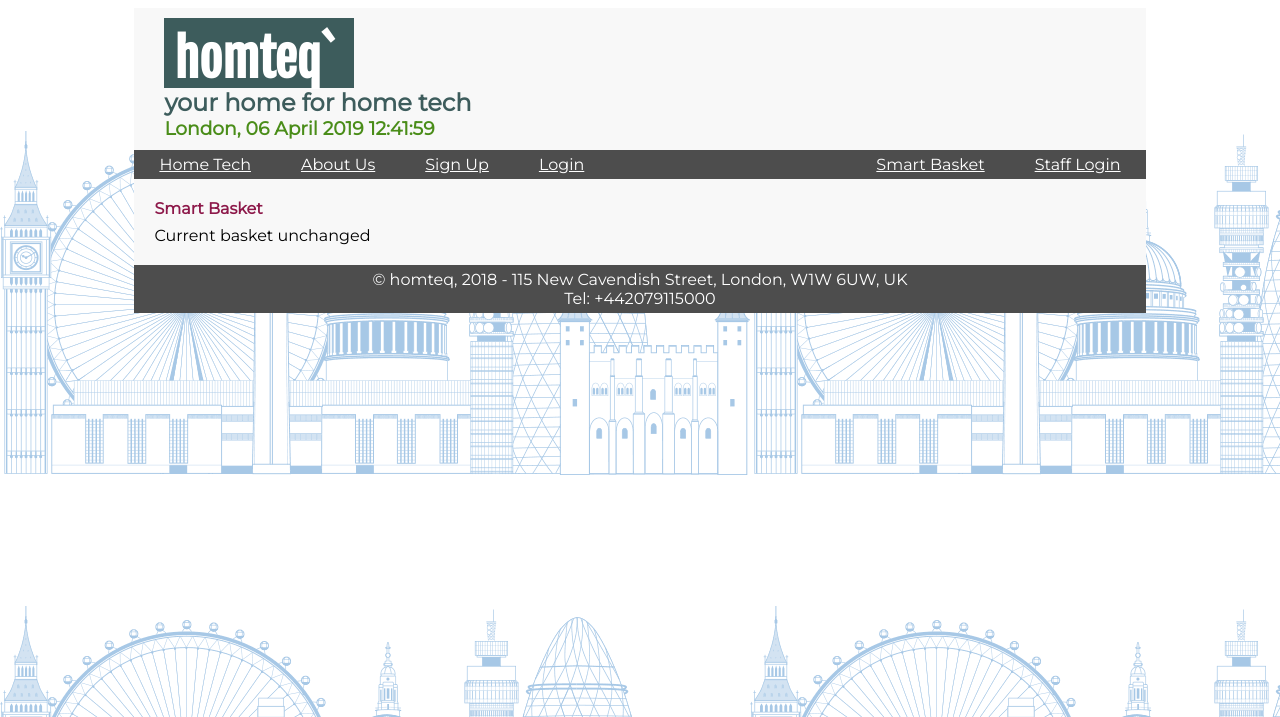
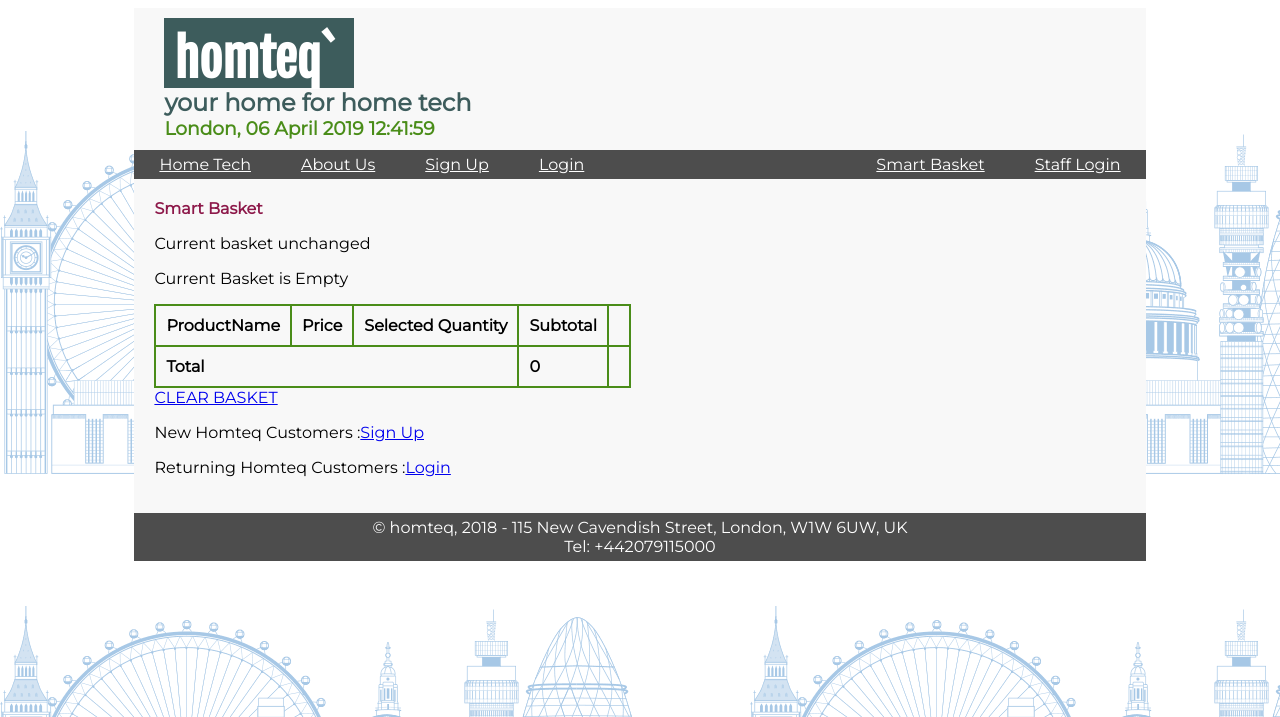
Before and after one commit to ahamedmuaaz/Homteq, a PHP site: page /basket.php in a window 1280 px wide. Shown: the top 717 px of the page. Run offline with PHP 8.4, Linux system fonts and the light colour scheme.

Commit message:
added a smart cart where user can add or remove products

```diff
--- a/basket.php
+++ b/basket.php
@@ -9,19 +9,70 @@ echo "<body>";
 include ("headfile.html"); //include header layout file
 echo "<h4>".$pagename."</h4>"; //display name of the page on the web page
 
+if(isset($_POST['delid'])){
+	$delprodid=$_POST['delid'];
+	 unset($_SESSION['basket'][$delprodid]);
+	echo "<p>1 item deleted</p>";
+}
+
 
 if(isset($_POST['h_prodid'])){
 $newprodid=$_POST['h_prodid'];
 $reququantity=$_POST['quantity'];
 $_SESSION['basket'][$newprodid]=$reququantity;
+echo "<p>1 item added</p>";
+}
+else{
+	echo "<p>Current basket unchanged</p>";
+}
 
+echo "<table>";
+echo "<tr>";
+echo "<th>ProductName</th>";
+echo "<th>Price</th>";
+echo "<th>Selected Quantity</th>";
+echo "<th>Subtotal</th>";
+echo "<th></th>";
+echo "</tr>";
+
+$total=0;
+if(isset($_SESSION['basket'])){
 //echo "ID of selectedProduct is ".$newprodid."<br>";
 //echo "Quantity Of Selected Product ".$reququantity."<br>";
-echo "<p>1 item added";}
+
+
+
+
+foreach($_SESSION['basket'] as $key_id=>$key_quantity){
+$subtotal=0;
+$sqlstmt="select prodId, prodName, prodPicNameLarge,prodDescripLong,prodPrice,prodQuantity from Product where prodId=".$key_id;
+$exeSqlstmt=mysqli_query($conn, $sqlstmt)or die(mysqli_error($conn));
+$details=mysqli_fetch_array($exeSqlstmt);
+echo "<tr>";
+echo "<td>".$details['prodName']."</td>";
+echo "<td>".$details['prodPrice']."</td>";
+echo "<td>".$key_quantity."</td>";
+$subtotal=$key_quantity*$details['prodPrice'];
+$total=$total+$subtotal;
+echo "<td>".$subtotal."</td>";
+echo "<form method=post action=basket.php>";
+echo "<input type=hidden name=delid value=".$key_id.">";
+echo"<td> <input type='submit' value='Remove'></td>";
+echo "</form>";
+echo "</tr>";
+
+ }
+ }
 else{
-	echo "Current basket unchanged";
+	echo "<p>Current Basket is Empty</p>";
 }
+echo "<tr><td colspan=3><b>Total</b></td><td><b>".$total."</b></td><td></td></tr>";
+echo "</table>";
 
+
+echo "<a href='clearbasket.php'>CLEAR BASKET</a>";
+echo "<p>New Homteq Customers :<a href='signup.php'>Sign Up</a></p>";
+echo "<p>Returning Homteq Customers :<a href='login.php'>Login</a></p>";
 include("footfile.html"); //include head layout
 echo "</body>";
 ?>
```
Also changed, not shown: clearbasket.php (added, +16 -0 lines).
